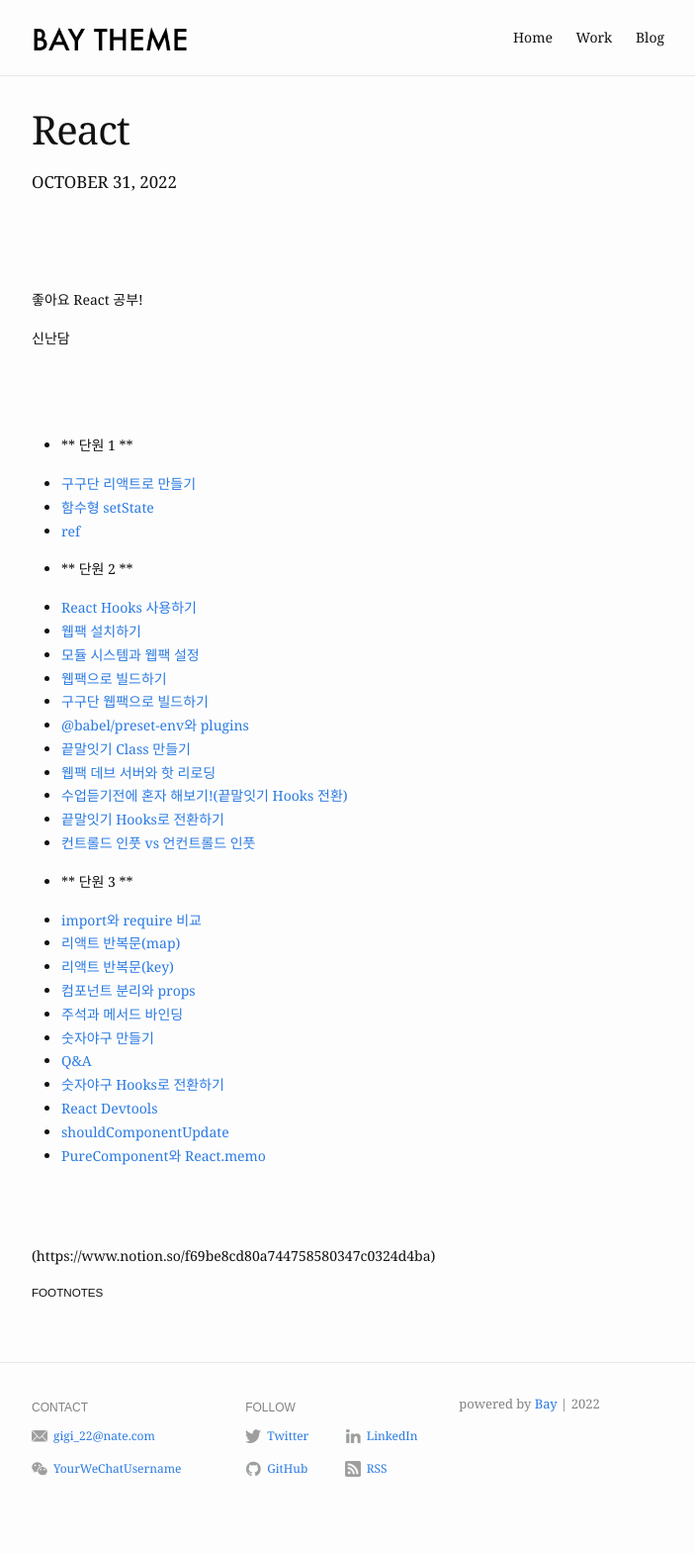
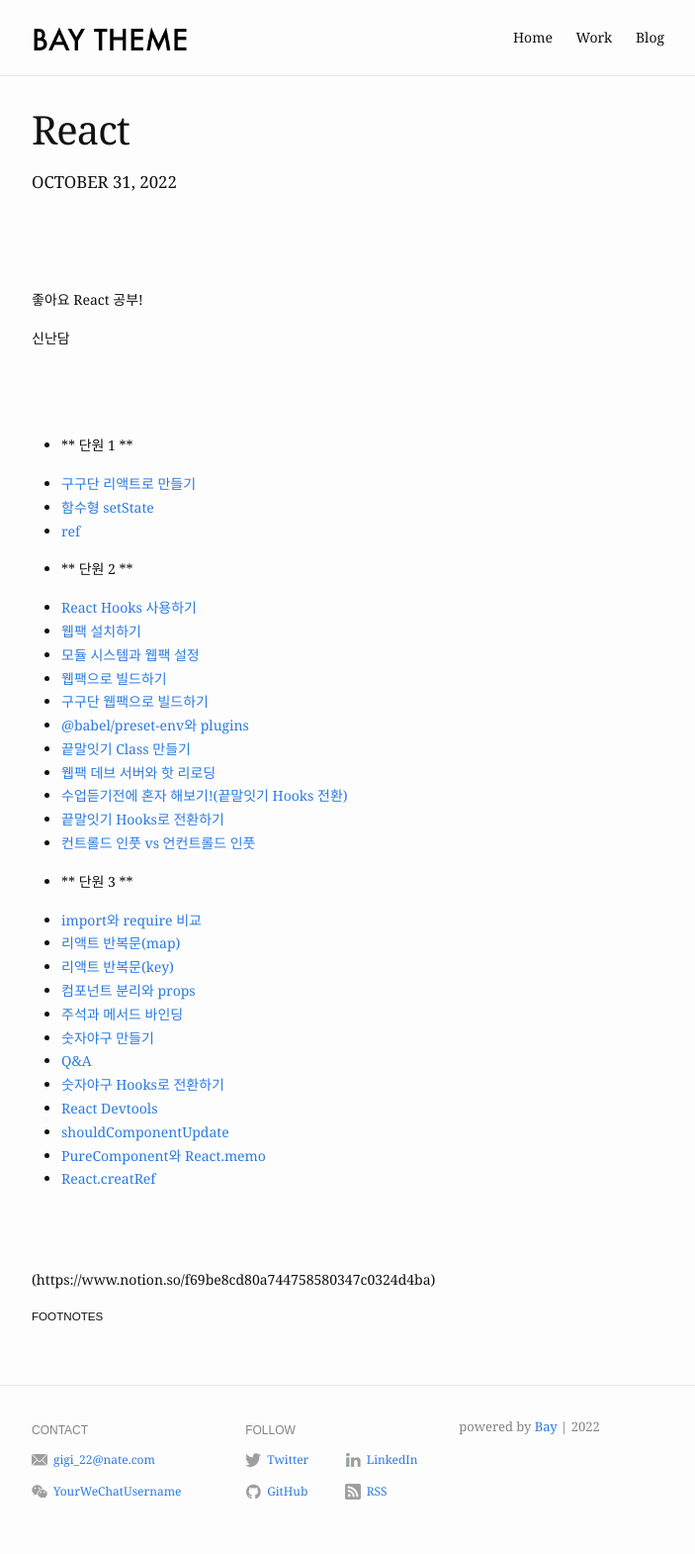
Before and after one commit to dorongkim/dorongkim.github.io, a Jekyll site: the page built from _posts/2022-10-31-React.md, in a window 1280 px wide. Shown: the whole page at 99% size, without its empty margins (288-991 px from the left). Built offline with Jekyll 4.4.1, drawn with Linux system fonts in a browser that asks for light colours; before the commit the page ends 1547 px from its top, so only the background shows below that.

Commit message:
React.creatRef

```diff
--- a/_posts/2022-10-31-React.md
+++ b/_posts/2022-10-31-React.md
@@ -48,6 +48,7 @@ blurb: "React"
 - [React Devtools][link_react_web_23]
 - [shouldComponentUpdate][link_react_web_24]
 - [PureComponent와 React.memo][link_react_web_25]
+- [React.creatRef][link_react_web_26]
 
 
 
@@ -86,3 +87,4 @@ blurb: "React"
 [link_react_web_23]:https://warm-dew-a7a.notion.site/React-Devtools-6209fcf9b3d24ae69500aa15b974c189
 [link_react_web_24]:https://warm-dew-a7a.notion.site/shouldComponentUpdate-d88564adb8c94ef2ba106a6a0e5cad35
 [link_react_web_25]:https://warm-dew-a7a.notion.site/PureComponent-React-memo-0fd0db3ec5db40a3929cc58ab85e5551
+[link_react_web_26]:https://warm-dew-a7a.notion.site/React-creatRef-abd2eec9f2934cb38d97eef783905534
```
